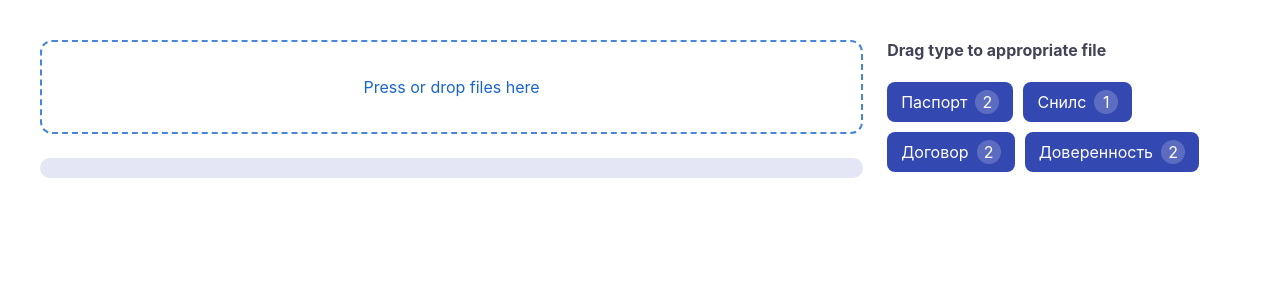
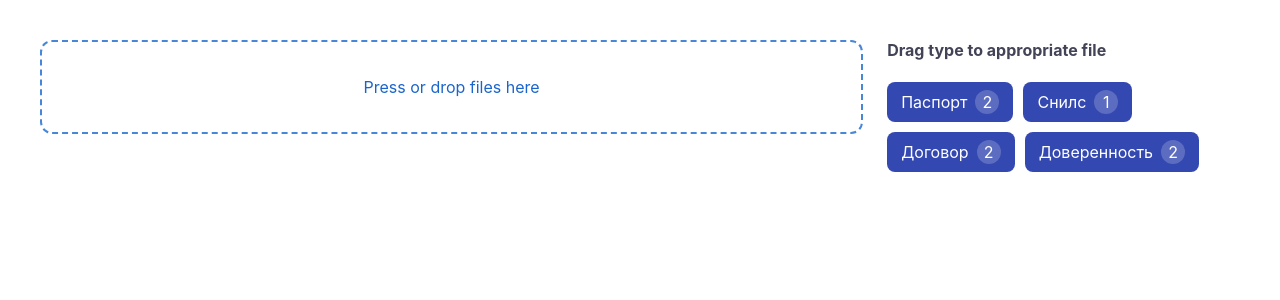
Before and after one commit to dmitryrodnikov/file-upload-concept, a React (Create React App) app: page / in a window 1280 px wide. Shown: the top 300 px of the page. Built offline with nearby package versions, Linux system fonts and the light colour scheme.

Commit message:
feat: show files when there is something

```diff
--- a/src/App.tsx
+++ b/src/App.tsx
@@ -157,6 +157,7 @@
         <div className="container">
             <div className="files-column">
                 <DropZone onDrop={handleDrop} disabled={isDragging} />
+                {files.length > 0 && (
                     <div className="files">
                         <FilesList
                             files={files}
@@ -166,6 +167,7 @@
                             onDeleteType={deleteType}
                         />
                     </div>
+                )}
             </div>
             <div className="suggest-column">
                 <SuggestList
```
Lines whose indentation alone changed are shown as unchanged.
